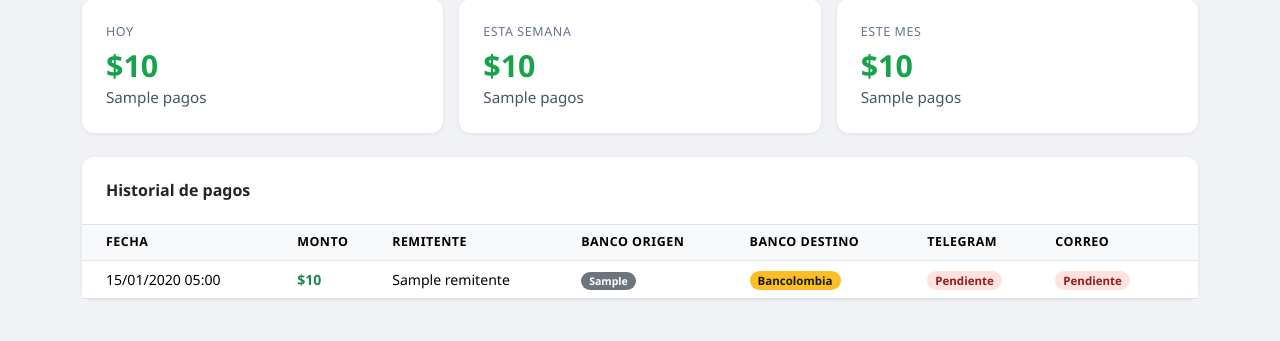
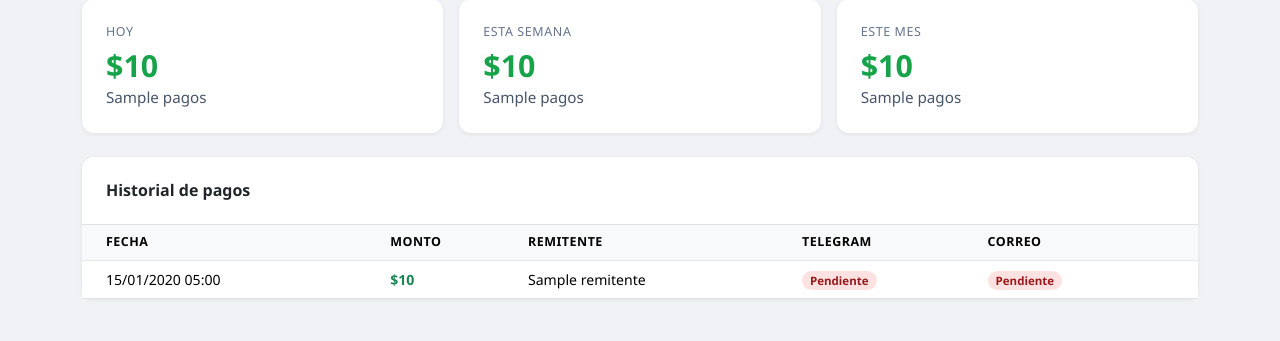
Before and after one commit to ex4cto/ex4ctopagos, a FastAPI app: template src/dashboard/templates/negocio/inicio.html in a window 1280 px wide. Shown: the part 156-497 px from the top of the page. Run offline with FastAPI, Linux system fonts and the light colour scheme; the template is opened without the code that fills it: most values are stand-ins (such as "Sample title", 1, 10 or a date in 2020).

Commit message:
Dashboard: quitar columna banco — informacion no disponible en correo bancario
Co-Authored-By: Claude Sonnet 4.6 <noreply@anthropic.com>

```diff
--- a/src/dashboard/templates/negocio/inicio.html
+++ b/src/dashboard/templates/negocio/inicio.html
@@ -55,8 +55,6 @@
             <th class="ps-4">Fecha</th>
             <th>Monto</th>
             <th>Remitente</th>
-            <th>Banco origen</th>
-            <th>Banco destino</th>
             <th>Telegram</th>
             <th class="pe-4">Correo</th>
           </tr>
@@ -67,16 +65,6 @@
             <td class="ps-4 text-nowrap">{{ pago.fecha_pago | formato_fecha }}</td>
             <td class="fw-semibold text-success">{{ pago.monto | formato_peso }}</td>
             <td>{{ pago.remitente }}</td>
-            <td>
-              {% if pago.banco_origen == 'Bancolombia' %}
-                <span class="badge badge-bancolombia rounded-pill px-2 py-1">Bancolombia</span>
-              {% elif pago.banco_origen == 'Nequi' %}
-                <span class="badge badge-nequi rounded-pill px-2 py-1">Nequi</span>
-              {% else %}
-                <span class="badge bg-secondary rounded-pill px-2 py-1">{{ pago.banco_origen }}</span>
-              {% endif %}
-            </td>
-            <td><span class="badge badge-bancolombia rounded-pill px-2 py-1">Bancolombia</span></td>
             <td>
               {% if pago.notificado_telegram %}
                 <span class="badge badge-ok rounded-pill px-2 py-1">Enviado</span>
```
Also changed, not shown: src/dashboard/templates/operador/dashboard.html (+0 -10 lines).
